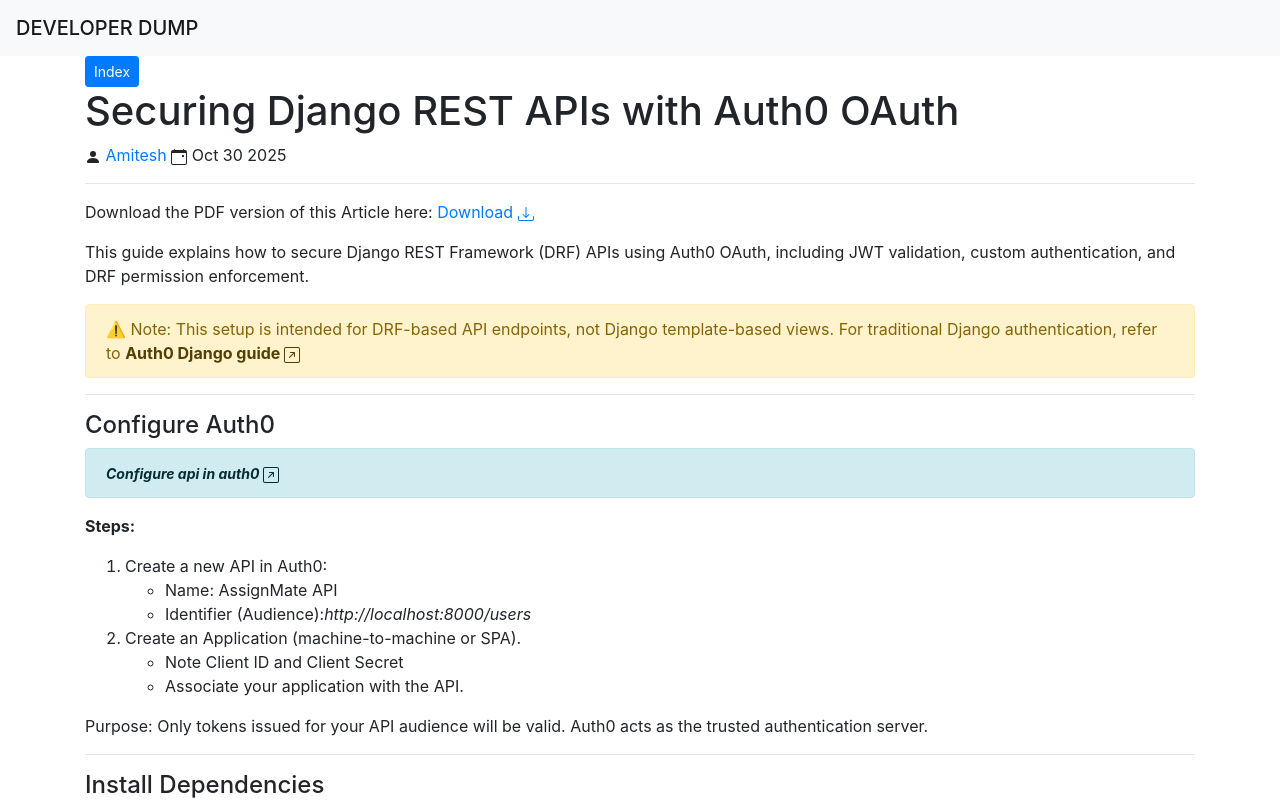
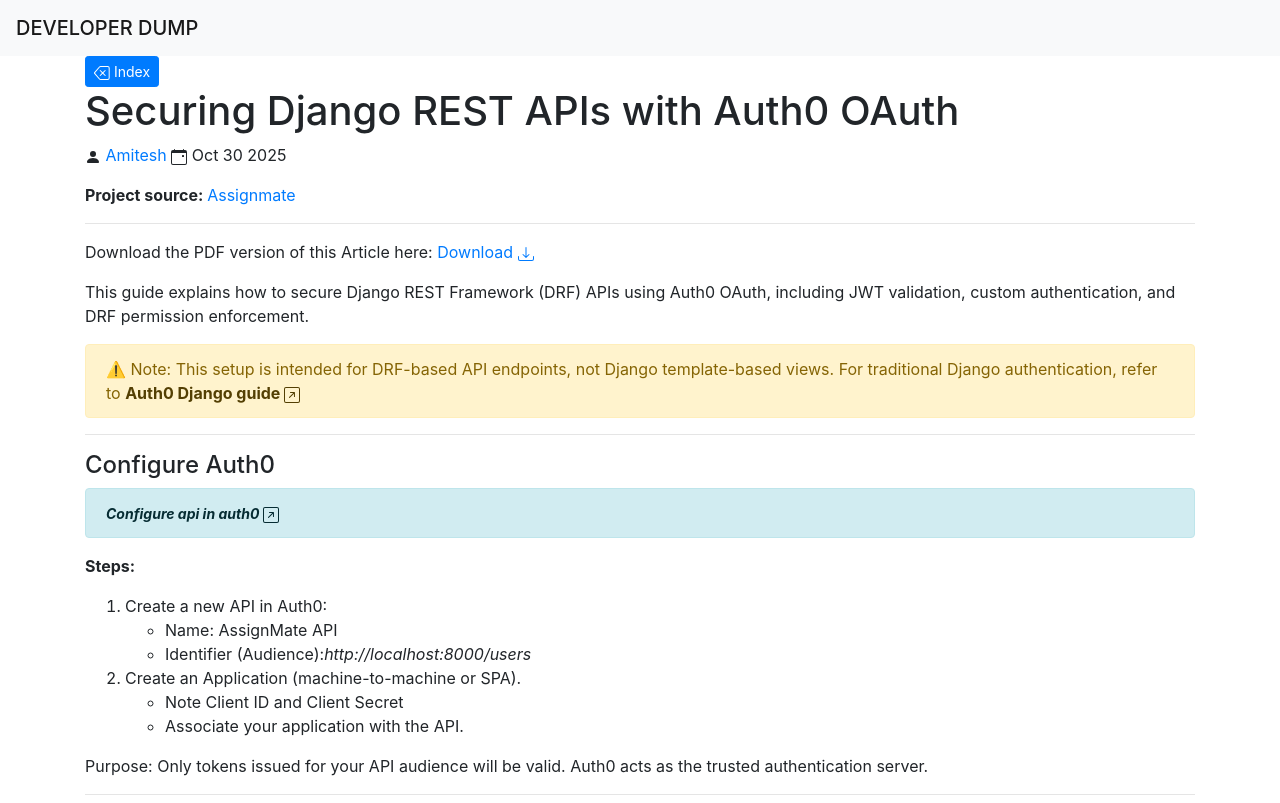
Before and after one commit to AmiteshDN/knowledge-bank, a plain HTML site: page integrate_auth0_drf.html in a window 1280 px wide. Shown: the top 803 px of the page. Drawn offline with nearby package versions, Linux system fonts and the light colour scheme.

Commit message:
add project source

```diff
--- a/integrate_auth0_drf.html
+++ b/integrate_auth0_drf.html
@@ -15,7 +15,10 @@
             <span class="navbar-brand mb-0 h1">DEVELOPER DUMP</span>
         </nav>
     <div class="container">
-        <a  class="btn btn-sm btn-primary" href="index.html">Index</a>
+        <a  class="btn btn-sm btn-primary" href="index.html"><svg xmlns="http://www.w3.org/2000/svg" width="16" height="16" fill="currentColor" class="bi bi-backspace" viewBox="0 0 16 16">
+  <path d="M5.83 5.146a.5.5 0 0 0 0 .708L7.975 8l-2.147 2.146a.5.5 0 0 0 .707.708l2.147-2.147 2.146 2.147a.5.5 0 0 0 .707-.708L9.39 8l2.146-2.146a.5.5 0 0 0-.707-.708L8.683 7.293 6.536 5.146a.5.5 0 0 0-.707 0z"/>
+  <path d="M13.683 1a2 2 0 0 1 2 2v10a2 2 0 0 1-2 2h-7.08a2 2 0 0 1-1.519-.698L.241 8.65a1 1 0 0 1 0-1.302L5.084 1.7A2 2 0 0 1 6.603 1zm-7.08 1a1 1 0 0 0-.76.35L1 8l4.844 5.65a1 1 0 0 0 .759.35h7.08a1 1 0 0 0 1-1V3a1 1 0 0 0-1-1z"/>
+</svg> Index</a>
         <h1 class="">Securing Django REST APIs with Auth0 OAuth</h1>
         <p><svg xmlns="http://www.w3.org/2000/svg" width="16" height="16" fill="currentColor" class="bi bi-person-fill" viewBox="0 0 16 16">
   <path d="M3 14s-1 0-1-1 1-4 6-4 6 3 6 4-1 1-1 1zm5-6a3 3 0 1 0 0-6 3 3 0 0 0 0 6"/>
@@ -23,6 +26,7 @@
   <path d="M11 6.5a.5.5 0 0 1 .5-.5h1a.5.5 0 0 1 .5.5v1a.5.5 0 0 1-.5.5h-1a.5.5 0 0 1-.5-.5z"/>
   <path d="M3.5 0a.5.5 0 0 1 .5.5V1h8V.5a.5.5 0 0 1 1 0V1h1a2 2 0 0 1 2 2v11a2 2 0 0 1-2 2H2a2 2 0 0 1-2-2V3a2 2 0 0 1 2-2h1V.5a.5.5 0 0 1 .5-.5M1 4v10a1 1 0 0 0 1 1h12a1 1 0 0 0 1-1V4z"/>
 </svg> Oct 30 2025</span></p>
+<p><b>Project source: </b> <a href="https://github.com/AmiteshDN/Assignmate" target="_blank">Assignmate</a></p>
 <hr>
         <p>Download the PDF version of this Article here: <a href="media/integrate_oauth_drf/pdfs/Securing Django REST APIs with Auth0 OAuth.pdf">Download <svg xmlns="http://www.w3.org/2000/svg" width="16" height="16" fill="currentColor" class="bi bi-download" viewBox="0 0 16 16">
   <path d="M.5 9.9a.5.5 0 0 1 .5.5v2.5a1 1 0 0 0 1 1h12a1 1 0 0 0 1-1v-2.5a.5.5 0 0 1 1 0v2.5a2 2 0 0 1-2 2H2a2 2 0 0 1-2-2v-2.5a.5.5 0 0 1 .5-.5"/>
```
